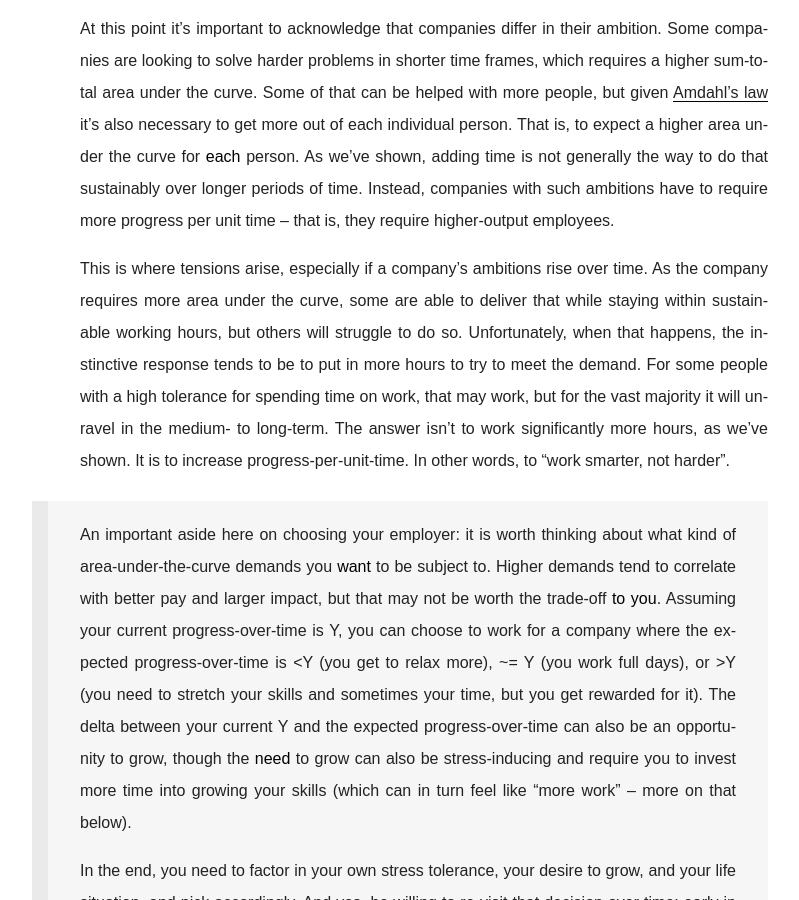
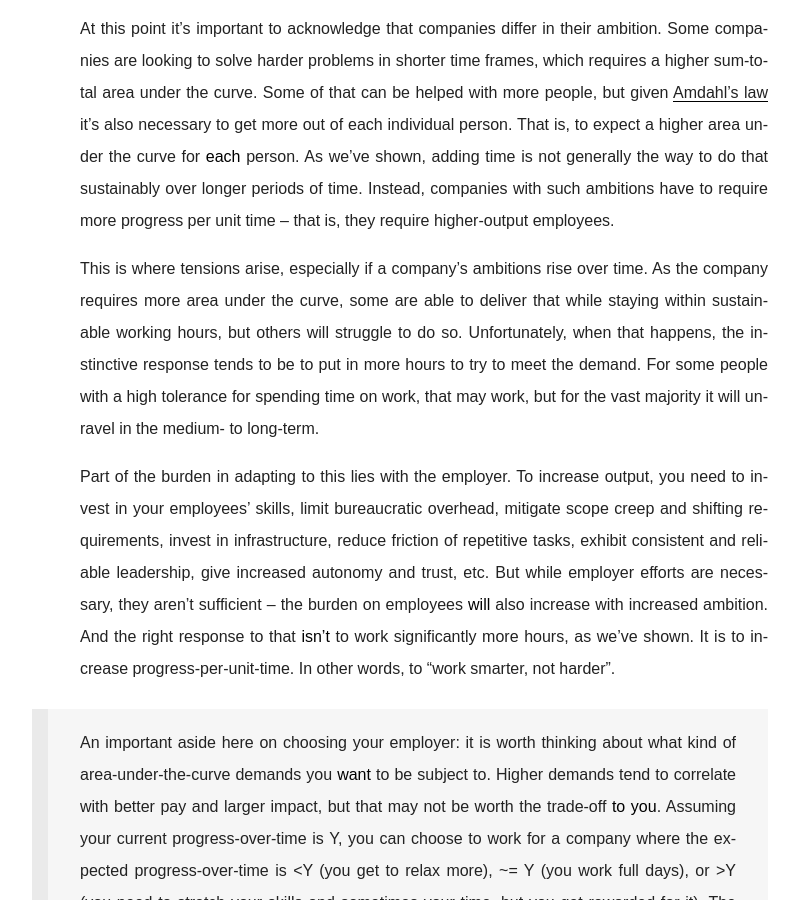
Before and after one commit to jonhoo/thesquareplanet.com, a Jekyll site: the page built from _posts/2024-12-22-about-40-hours.md, in a window 1280 px wide and 900 px high, scrolled down 9103 px. Shown: the whole window, without its empty margins (216-1015 px from the left). Built offline with Jekyll 4.4.1, drawn with Linux system fonts in a browser that asks for light colours.

Commit message:
note employer responsibilities with ambition

```diff
--- a/_posts/2024-12-22-about-40-hours.md
+++ b/_posts/2024-12-22-about-40-hours.md
@@ -343,9 +343,18 @@ others will struggle to do so. Unfortunately, when that happens, the
 instinctive response tends to be to put in more hours to try to meet the
 demand. For some people with a high tolerance for spending time on work,
 that may work, but for the vast majority it will unravel in the medium-
-to long-term. The answer isn't to work significantly more hours, as
-we've shown. It is to increase progress-per-unit-time. In other words,
-to "work smarter, not harder".
+to long-term.
+
+Part of the burden in adapting to this lies with the employer. To
+increase output, you need to invest in your employees' skills, limit
+bureaucratic overhead, mitigate scope creep and shifting requirements,
+invest in infrastructure, reduce friction of repetitive tasks, exhibit
+consistent and reliable leadership, give increased autonomy and trust,
+etc. But while employer efforts are necessary, they aren't sufficient --
+the burden on employees _will_ also increase with increased ambition.
+And the right response to that _isn't_ to work significantly more hours,
+as we've shown. It is to increase progress-per-unit-time. In other
+words, to "work smarter, not harder".
 
 > An important aside here on choosing your employer: it is worth
 > thinking about what kind of area-under-the-curve demands you _want_ to
```
